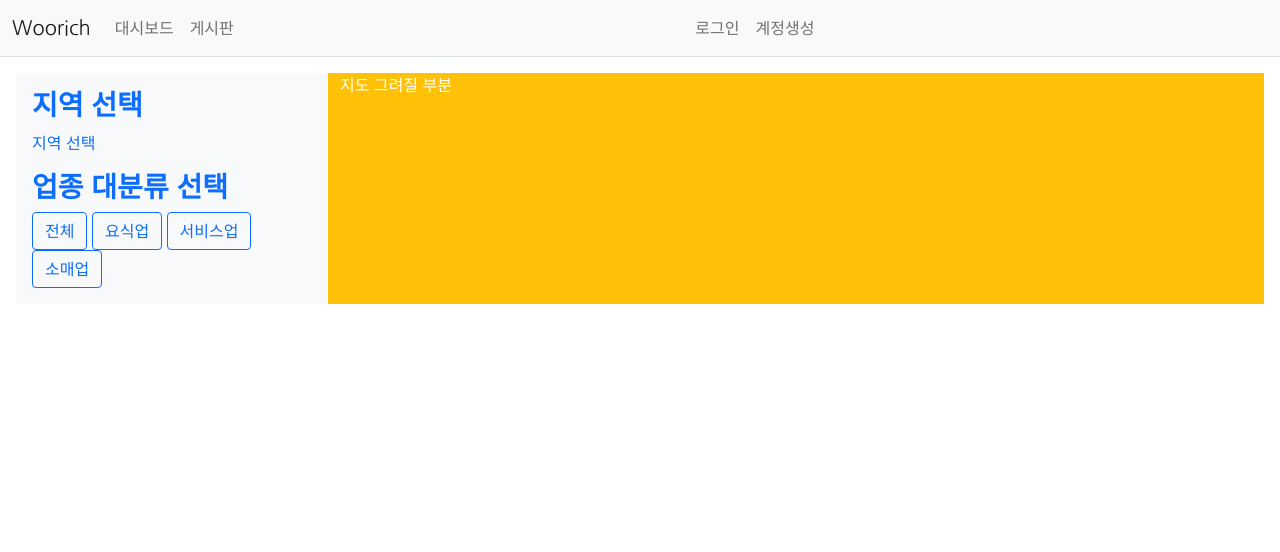
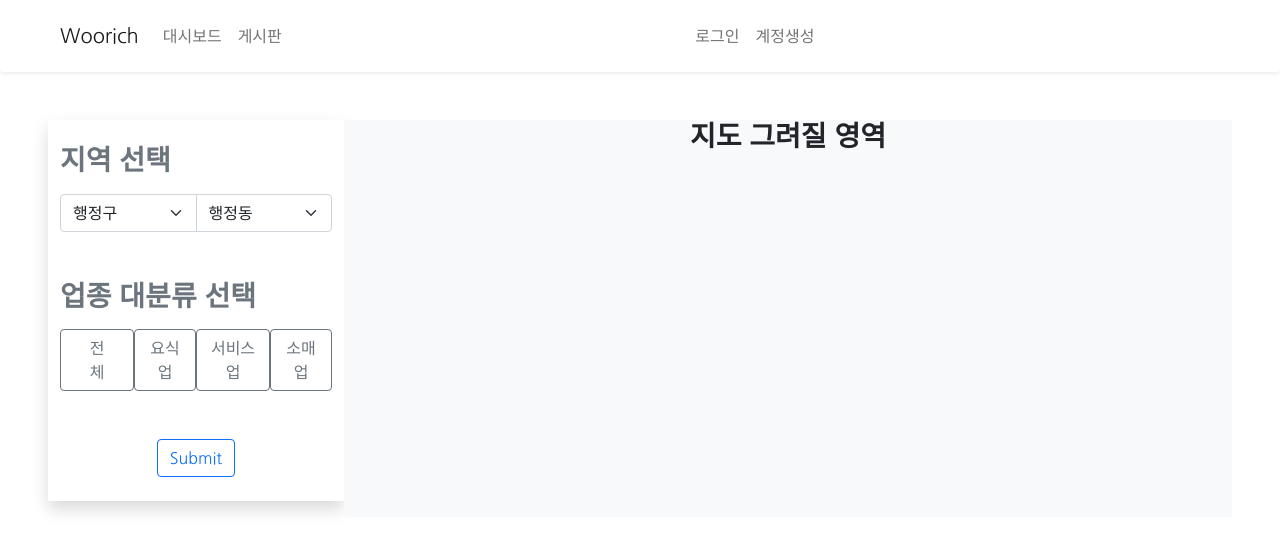
Before and after one commit to woorich/woorich, a Flask app: page /dashboard/ in a window 1280 px wide. Shown: the top 552 px of the page. Run offline with Flask 3, Linux system fonts and the light colour scheme; some libraries are stand-ins or nearby versions.

Commit message:
STYLE: 내비게이션 & 대시보드 & 게시판 스타일링

```diff
--- a/woorichApp/static/style.css
+++ b/woorichApp/static/style.css
@@ -5,3 +5,4 @@ body {
 h1, h2, h3, h4, h5 {
     font-weight: 600;
 }
+a { text-decoration: none; }
--- a/woorichApp/templates/dashboard/index.html
+++ b/woorichApp/templates/dashboard/index.html
@@ -1,22 +1,41 @@
 {% extends 'layouts/base.html' %}
 {% block content %}
-<div class="bg-light container-fluid text-white">
+<div class="container-fluid">
     <div class="row">
-        <div class="left-section col-3 p-3 text-primary">
-            <h3>지역 선택</h3>
-            <p>
-                지역 선택
-            </p>
-            <h3>업종 대분류 선택</h3>
-            <div >
-                <button type="button" class="btn btn-outline-primary">전체</button>
-                <button type="button" class="btn btn-outline-primary">요식업</button>
-                <button type="button" class="btn btn-outline-primary">서비스업</button>
-                <button type="button" class="btn btn-outline-primary">소매업</button>
+        <div class="left-section col-3 py-4 mb-3 text-secondary shadow">
+            <div class="mb-5">
+                <h3>지역 선택</h3>
+                <div class="input-group w-100 my-3">
+                    <select class="form-select" aria-label="Default select example">
+                        <option selected>행정구</option>
+                        <option value="1">One</option>
+                        <option value="2">Two</option>
+                        <option value="3">Three</option>
+                      </select>
+                      <select class="form-select" aria-label="Default select example">
+                        <option selected>행정동</option>
+                        <option value="1">One</option>
+                        <option value="2">Two</option>
+                        <option value="3">Three</option>
+                      </select>
+
+                </div>
+            </div>
+            <div class="my-3 w-100">
+                <h3>업종 대분류 선택</h3>
+                <div class="my-3 d-flex justify-content-between">
+                    <button type="button" class="btn btn-outline-secondary px-4">전체</button>
+                    <button type="button" class="btn btn-outline-secondary">요식업</button>
+                    <button type="button" class="btn btn-outline-secondary">서비스업</button>
+                    <button type="button" class="btn btn-outline-secondary">소매업</button>
+                </div>
+            </div>
+            <div class="w-100 text-center mt-5">
+                <button type="button" class="btn btn-outline-primary"> Submit </button>
             </div>
         </div>
-        <div class="right-section col-9 bg-warning">
-            지도 그려질 부분
+        <div class="right-section col-9 bg-light text-center">
+            <h3 class="align-middle">지도 그려질 영역</h3>
         </div>
     </div>
 </div>
--- a/woorichApp/templates/includes/navbar.html
+++ b/woorichApp/templates/includes/navbar.html
@@ -1,5 +1,5 @@
 <!-- 네비게이션바 -->
-<nav class="navbar navbar-expand-lg navbar-light bg-light border-bottom">
+<nav class="navbar navbar-expand-lg navbar-light rounded-bottom shadow-sm px-5 py-3">
     <div class="container-fluid">
         <a class="navbar-brand" href="{{ url_for('main.index') }}">Woorich</a>
         <button class="navbar-toggler" type="button"
@@ -12,10 +12,10 @@
         </button>
         <div class="collapse navbar-collapse" id="navbarSupportedContent">
             <ul class="navbar-nav me-auto mb-2 mb-lg-0">
+                <li>
+                    <a class="nav-link " href="{{ url_for('dashboard.index') }}">대시보드</a>
                 </li>
-                    <a class="nav-link" href="{{ url_for('dashboard.index') }}">대시보드</a>
-                </li>
-                </li>
+                <li>
                     <a class="nav-link" href="{{ url_for('question._list') }}">게시판</a>
                 </li>
             </ul>
--- a/woorichApp/templates/index.html
+++ b/woorichApp/templates/index.html
@@ -1,6 +1,5 @@
 {% extends 'layouts/base.html' %}
 {% block content %}
-<div class="container my-3">
-    <h1>Main Page입니다.</h1>
-    ghhj
+<div class="container my-3 ">
+    <h1>Main Page 그려질 영역</h1>
 {% endblock %}
--- a/woorichApp/templates/layouts/base.html
+++ b/woorichApp/templates/layouts/base.html
@@ -18,7 +18,7 @@
 <!-- 네비게이션바 -->
 {% include "includes/navbar.html" %}
 <!-- 기본 템플릿 안에 삽입될 내용 Start -->
-<div class="m-3">
+<div class="m-5">
     {% block content %}
     {% endblock %}
 </div>
```
Also changed, not shown: woorichApp/templates/question/question_list.html (+7 -4 lines).
